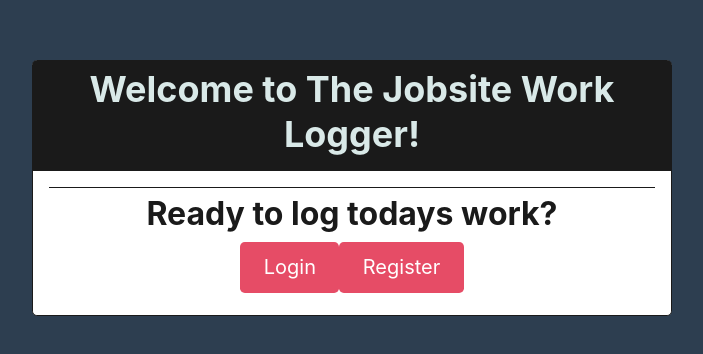
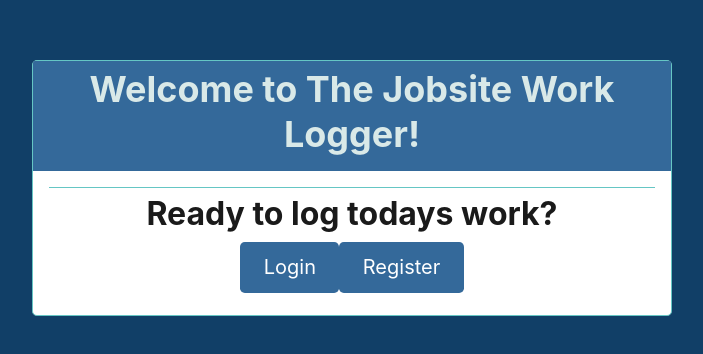
Before and after one commit to JLewis1995/JS-Work-Logger, a React (Create React App) app in the folder client/: page / in a window 1280 px wide. Shown: the part 204-558 px from the top of the page, without its empty margins (288-991 px from the left). Built offline with nearby package versions, Linux system fonts and the light colour scheme.

Commit message:
changed css colors and deleted bg-dark from pages

```diff
--- a/client/src/index.css
+++ b/client/src/index.css
@@ -886,15 +886,15 @@ a:hover {
 }
 
 .text-primary {
-  color: #2d3e50 !important;
+  color: #113f67 !important;
 }
 
 .text-info {
-  color: #1bbc9b !important;
+  color: #408ab4 !important;
 }
 
 .text-danger {
-  color: #e64c66 !important;
+  color: #34699a !important;
 }
 
 .text-default {
@@ -923,15 +923,15 @@ a:hover {
 
 /* BACKGROUND UTILS */
 .bg-primary {
-  background-color: #2d3e50 !important;
+  background-color: #113f67 !important;
 }
 
 .bg-info {
-  background-color: #1bbc9b !important;
+  background-color: #408ab4 !important;
 }
 
 .bg-danger {
-  background-color: #e64c66 !important;
+  background-color: #34699a !important;
 }
 
 .bg-light {
@@ -1015,30 +1015,30 @@ a:hover {
 }
 
 .btn.btn-primary {
-  background-color: #2d3e50;
+  background-color: #113f67;
   color: #d9e9e8;
 }
 
 .btn.btn-primary:hover {
-  background-color: #57779a;
+  background-color: #408ab4;
 }
 
 .btn.btn-danger {
-  background-color: #e64c66;
+  background-color: #34699a;
   color: #ffffff;
 }
 
 .btn.btn-danger:hover {
-  background-color: #ee8294;
+  background-color: #65c6c4;
 }
 
 .btn.btn-info {
-  background-color: #1bbc9b;
+  background-color: #408ab4;
   color: #ffffff;
 }
 
 .btn.btn-info:hover {
-  background-color: #31e1bd;
+  background-color: #65c6c4;
 }
 
 .btn.btn-light {
@@ -1087,13 +1087,13 @@ a:hover {
 }
 
 .card {
-  border: 1px solid #1a1a1a;
+  border: 1px solid #65c6c4;
   margin-bottom: 1rem;
 }
 
 .card .card-header {
   padding: 0.375rem;
-  background-color: #2d3e50;
+  background-color: #34699a;
   color: #d9e9e8;
 }
 
@@ -1102,7 +1102,7 @@ a:hover {
 }
 
 .card .card-footer {
-  border-top: 1px solid #1a1a1a;
+  border-top: 1px solid #65c6c4;
   padding: 0.375rem;
 }
 
--- a/client/src/pages/Landing.js
+++ b/client/src/pages/Landing.js
@@ -4,7 +4,7 @@ const Landing = () => {
 
   return (
     <div className="card bg-white card-rounded w-50">
-      <div className="card-header bg-dark text-center">
+      <div className="card-header text-center">
         <h1>Welcome to The Jobsite Work Logger!</h1>
       </div>
       <div className="card-footer text-center m-3">
--- a/client/src/pages/LogIn.js
+++ b/client/src/pages/LogIn.js
@@ -31,7 +31,7 @@ function Login(props) {
 // ON SUBMIT OR LINK TO ROUTE? NEED TO VERIFY LOGIN WITH EITHER ACTION AND THEN GO TO PROFILE OR RETURN HERE WITH ERROR MESSAGE
   return (
     <div className="card bg-white card-rounded w-50">
-      <div className="card-header bg-dark text-center">
+      <div className="card-header text-center">
         <h1>Please Log In</h1>
       </div>
       <div className="card-body m-5">
--- a/client/src/pages/Matchup.js
+++ b/client/src/pages/Matchup.js
@@ -43,7 +43,7 @@ const Matchup = () => {
 
   return (
     <div className="card bg-white card-rounded w-25">
-      <div className="card-header bg-dark text-center">
+      <div className="card-header text-center">
         <h1>Let's create a matchup!</h1>
       </div>
       <div className="card-body m-5">
--- a/client/src/pages/NotFound.js
+++ b/client/src/pages/NotFound.js
@@ -5,7 +5,7 @@ function NotFound() {
   let location = useLocation();
   return (
     <div className="card bg-white card-rounded w-50">
-      <div className="card-header bg-dark text-center">
+      <div className="card-header text-center">
         <h1>
           No match for <code>{location.pathname}</code>
         </h1>
--- a/client/src/pages/Profile.js
+++ b/client/src/pages/Profile.js
@@ -14,7 +14,7 @@ const Profile = () => {
 
   return (
     <div className="card bg-white card-rounded w-50">
-      <div className="card-header bg-dark text-center">
+      <div className="card-header text-center">
         <h1>Welcome to The Jobsite Work Logger!</h1>
       </div>
       <div className="card-footer text-center m-3">
--- a/client/src/pages/Register.js
+++ b/client/src/pages/Register.js
@@ -33,7 +33,7 @@ function Register(props) {
 // const Register = () => {
     return (
       <div className="card bg-white card-rounded w-50">
-        <div className="card-header bg-dark text-center">
+        <div className="card-header text-center">
           <h1>Please Complete the following to register</h1>
         </div>
         <div className="card-body m-5">
--- a/client/src/pages/Vote.js
+++ b/client/src/pages/Vote.js
@@ -26,7 +26,7 @@ const Vote = () => {
 
   return (
     <div className="card bg-white card-rounded w-50">
-      <div className="card-header bg-dark text-center">
+      <div className="card-header text-center">
         <h1>Here is the matchup!</h1>
       </div>
       {loading ? (
```
